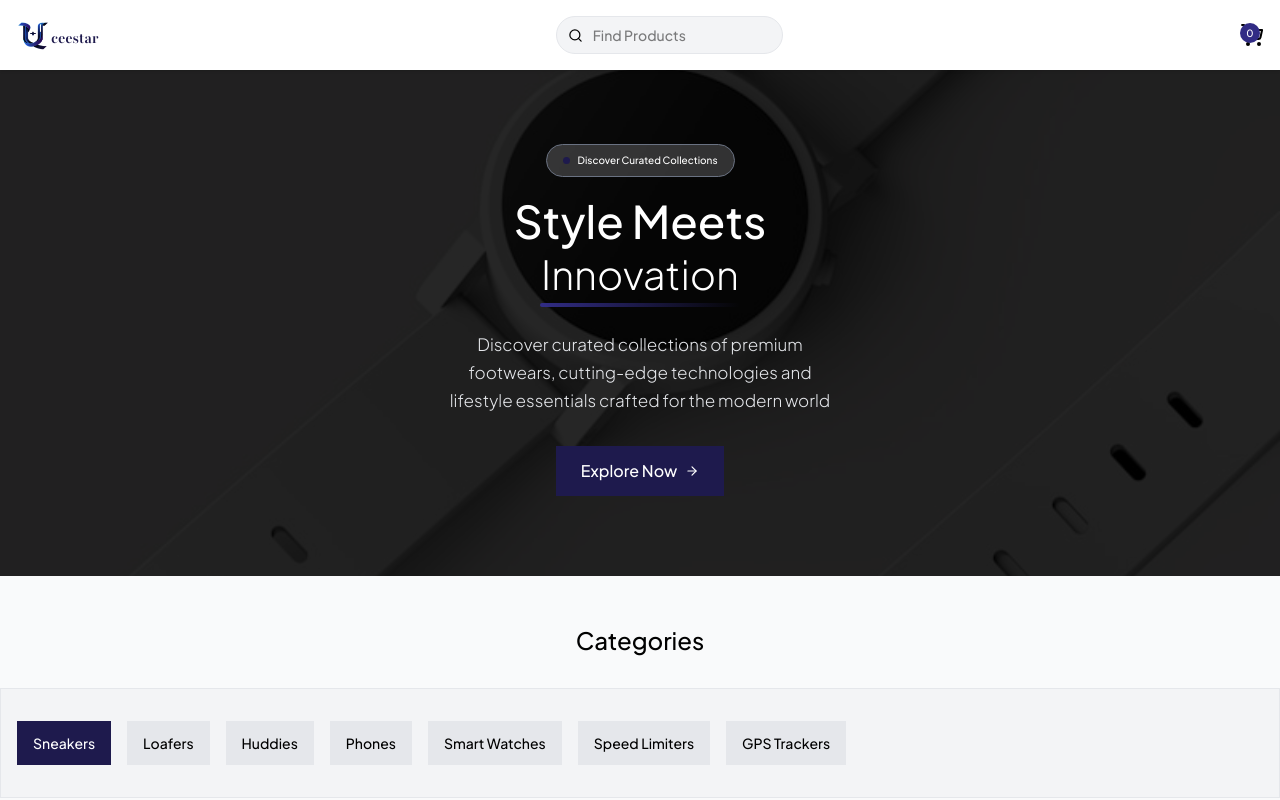
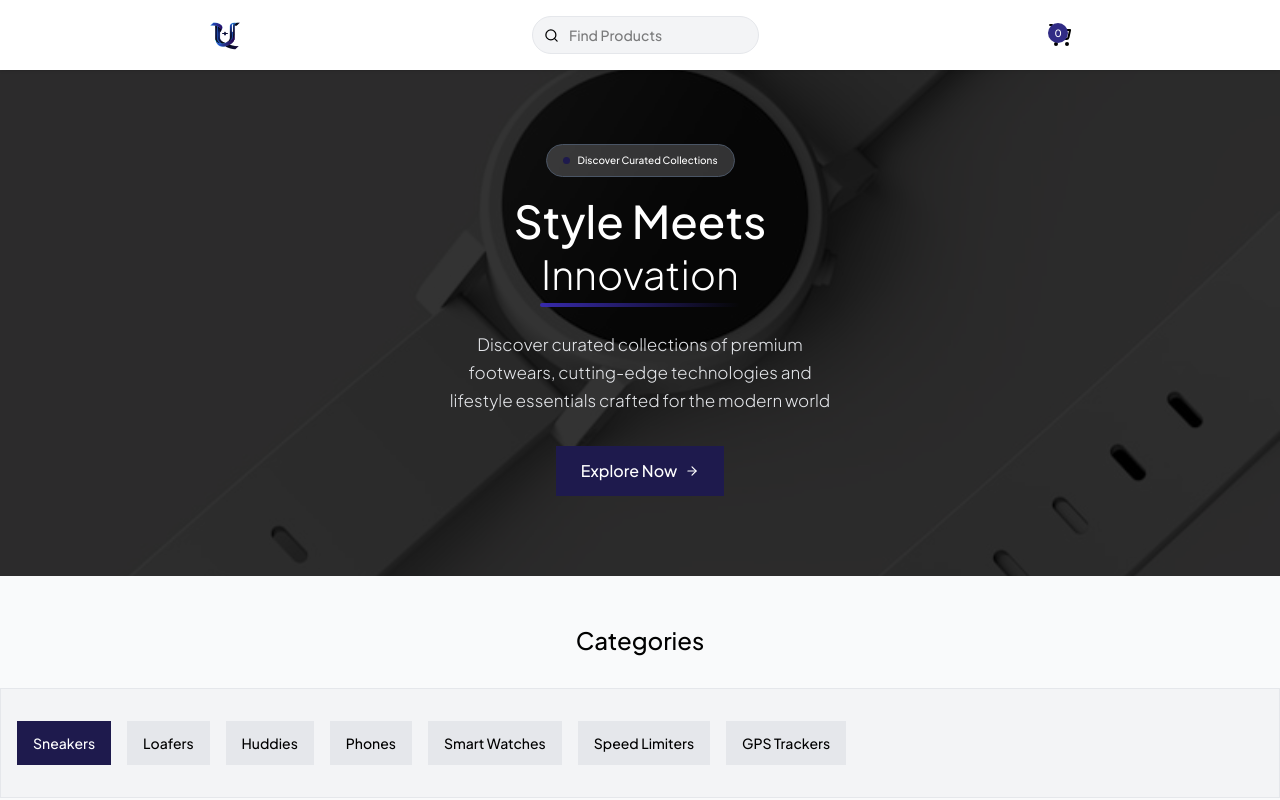
Before and after one commit to Habeebamoo/uceestar, a Next.js app in the folder client/: page / in a window 1280 px wide. Shown: the top 800 px of the page. Built offline with nearby package versions, Linux system fonts and the light colour scheme; no server answers.

Commit message:
updated ui

```diff
--- a/client/app/page.tsx
+++ b/client/app/page.tsx
@@ -28,8 +28,8 @@ const Home = () => {
     <main className="bg-gray-50 min-h-screen pb-40">
       {/* Hero Section */}
       <section className="mt-16 hero-section">
-        <div className="bg-black/85 py-20 flex-center flex-col">
-          <div className="py-2 px-4 rounded-full bg-gray-200/20 flex-center gap-2 border-1 border-gray-500">
+        <div className="bg-black/80 py-20 flex-center flex-col">
+          <div className="py-2 px-4 rounded-full bg-gray-200/20 flex-center gap-2 border-1 border-gray-600">
             <div className="h-[7px] w-[7px] rounded-full bg-indigo-950"></div>
             <p className="font-jsans text-white text-[10px]">Discover Curated Collections</p>
           </div>
@@ -39,7 +39,7 @@ const Home = () => {
             <p className="font-jsans-light text-center text-[40px]">Innovation</p>
           </div>
 
-          <div className="bg-gradient-to-r from-indigo-900 to-indingo-400 h-1 rounded-full mt-1 w-[200px]"></div>
+          <div className="bg-gradient-to-r from-indigo-800 to-indingo-400 h-1 rounded-full mt-1 w-[200px]"></div>
 
           <p className="font-jsans-light text-gray-200 text-sm mt-6 text-center text-[17px] leading-relaxed w-[80%] sm:w-[50%] lg:w-[30%]">Discover curated collections of premium footwears, cutting-edge technologies and lifestyle essentials crafted for the modern world</p>
 
--- a/client/components/Header.tsx
+++ b/client/components/Header.tsx
@@ -32,14 +32,13 @@ const Header = () => {
 
   return (
     <header className="fixed top-0 left-0 right-0 bg-white shadow">
-      <nav className="p-4 flex-between">
+      <nav className="p-4 flex-between lg:w-[70%] mx-auto">
         {/* logo */}
         <div
           onClick={toHome}
-          className="flex-start font-playfair-bold cursor-pointer"
+          className="cursor-pointer"
         >
           <Image src="/logo.png" alt="logo" height={35} width={35} />
-          <span className="mt-2 text-indigo-950">ceestar</span>
         </div>
 
         {/* search */}
```
